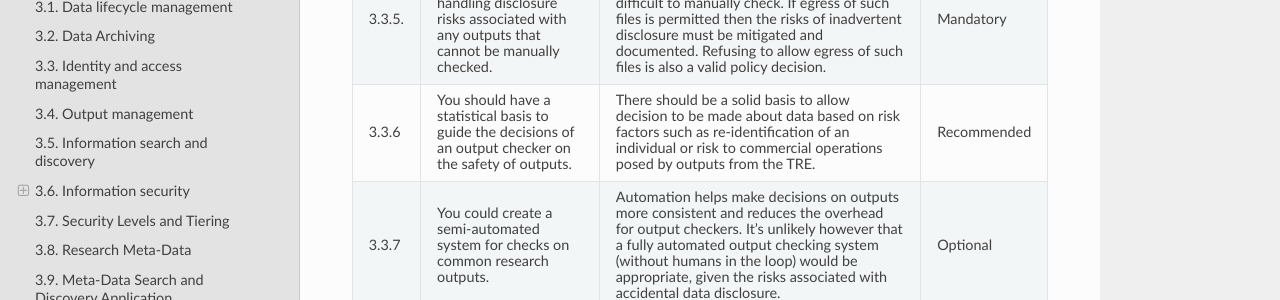
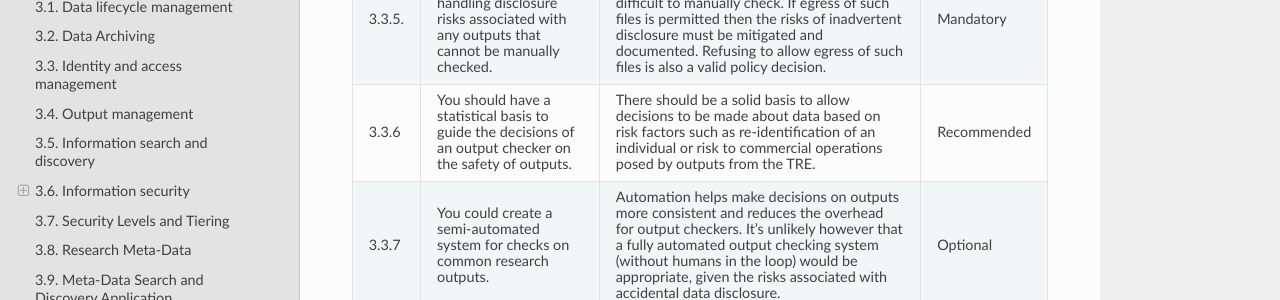
Before and after one commit to sa-tre/satre-specification, a Sphinx documentation site: the page built from docs/source/pillars/data_management.md, in a window 1280 px wide and 900 px high, scrolled down 4409 px. Shown: the part 167-467 px from the top of the window. Built offline with Sphinx 7.4.7 and the Read the Docs theme 2.0.0, drawn with Linux system fonts in a browser that asks for light colours.

Commit message:
Update docs/source/pillars/data_management.md
Co-authored-by: Simon Li <orpheus+devel@gmail.com>

```diff
--- a/docs/source/pillars/data_management.md
+++ b/docs/source/pillars/data_management.md
@@ -217,7 +217,7 @@ The ability of the {ref}`TRE operator <infrastructure_roles>` to ensure outputs
   - Mandatory
 * - 3.3.6
   - You should have a statistical basis to guide the decisions of an output checker on the safety of outputs.
-  - There should be a solid basis to allow decision to be made about data based on risk factors such as re-identification of an individual or risk to commercial operations posed by outputs from the TRE.
+  - There should be a solid basis to allow decisions to be made about data based on risk factors such as re-identification of an individual or risk to commercial operations posed by outputs from the TRE.
   - Recommended
 * - 3.3.7
   - You could create a semi-automated system for checks on common research outputs.
```
